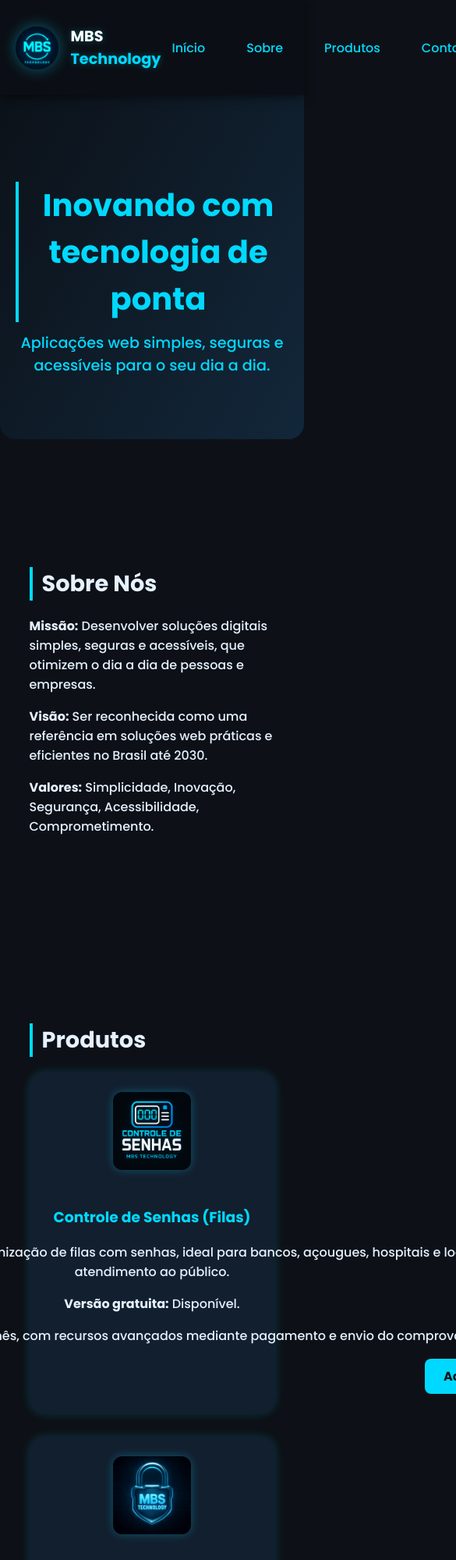
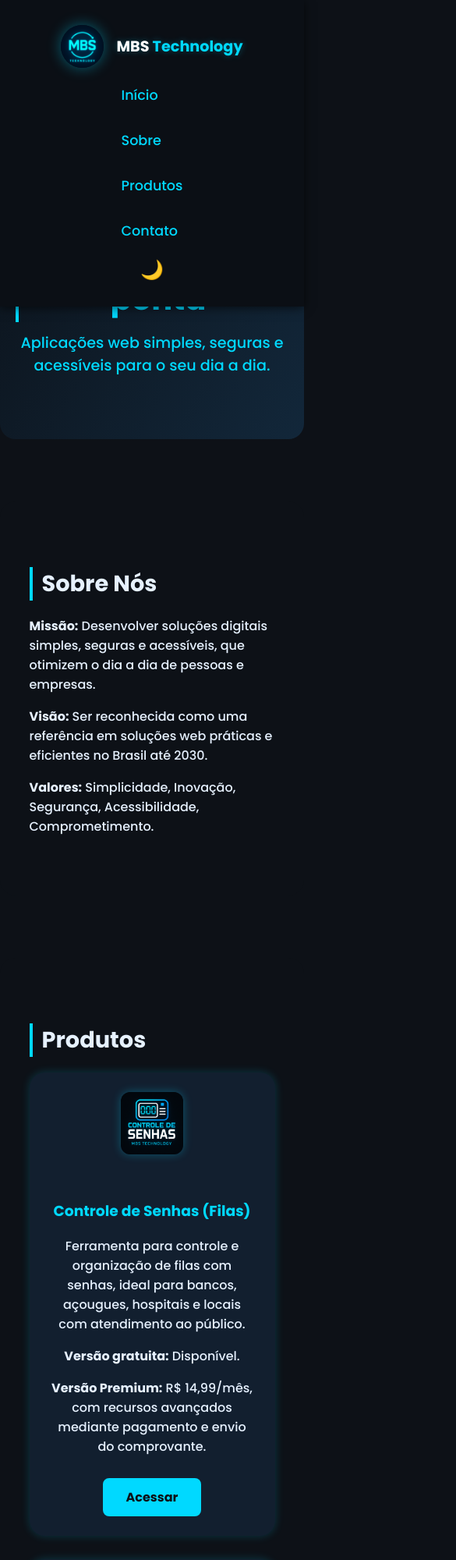
Before and after one commit to MatheusB7/MBSTechnology, a plain HTML site: page index.html in a window 390 px wide. Shown: the top 2000 px of the page at 78% size, 585 px wide, since content can reach past the window. Drawn offline with Linux system fonts and the light colour scheme.

Commit message:
Update style.css

```diff
--- a/style.css
+++ b/style.css
@@ -276,3 +276,56 @@
     text-align: center;
   }
 }
+
+/* ... seu CSS existente ... */
+
+/* Ajustes para produtos e layout em mobile */
+@media (max-width: 600px) {
+  /* Header */
+  .header-flex {
+    flex-direction: column;
+    align-items: center;
+    gap: 12px;
+  }
+
+  .logo-title h1 {
+    font-size: 1.2rem;
+  }
+
+  .logo {
+    height: 55px;
+    width: 55px;
+  }
+
+  /* Navegação - menu empilhado e centralizado */
+  nav ul {
+    flex-direction: column;
+    gap: 12px;
+  }
+
+  nav a {
+    font-size: 1.1rem;
+    padding: 10px 20px;
+    display: block;
+    border-radius: 12px;
+  }
+
+  /* Produtos: empilhar imagem e texto, centralizar */
+  .produto-com-imagem {
+    flex-direction: column;
+    text-align: center;
+  }
+
+  .produto-com-imagem .produto-imagem img {
+    width: 80px;
+    height: 80px;
+    margin: 0 auto 12px auto;
+  }
+
+  /* Botão do produto fica abaixo, centralizado */
+  .produto a {
+    margin-left: 0;
+    margin-top: 12px;
+    padding: 12px 30px;
+  }
+}
```
